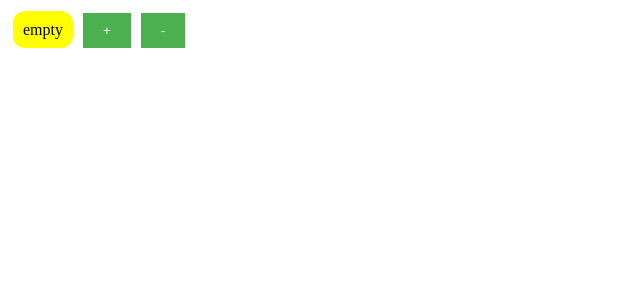
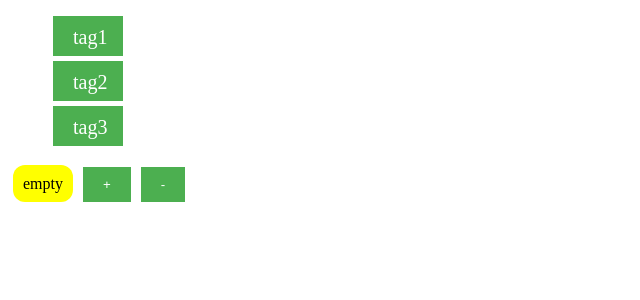
Before and after one commit to AnnAntonova2310/Basket, a React (Create React App) app: page / in a window 1280 px wide. Shown: the top 300 px of the page, without its empty margins (0-640 px from the left). Built offline with nearby package versions, Linux system fonts and the light colour scheme.

Commit message:
Rendering a list from an array

```diff
--- a/src/Components/counter.tsx
+++ b/src/Components/counter.tsx
@@ -1,7 +1,8 @@
 import React, {useState} from 'react';
 
 const Counter = () => {
-    const [count, setCount]=useState(0)
+    const [count, setCount] = useState(0)
+    const [tag, setTags] = useState(['tag1', 'tag2', 'tag3'])
     const formatCount = () => {
         return count === 0 ? 'empty' : count
     }
@@ -11,18 +12,30 @@ const Counter = () => {
         return classes
     }
     const handlerIncrement = () => {
-        setCount((prevState)=>prevState+1)
+        setCount((prevState) => prevState + 1)
         console.log(count)
     }
     const handlerDecrement = () => {
-        setCount((prevState)=>prevState-1)
+        setCount((prevState) => prevState - 1)
         console.log(count)
+    }
+    const handlerTagChange = () => {
+        setTags(['tag4', 'tag5'])
     }
     return (
         <>
+            <ul>{
+                tag.map(tag => (
+                    <li
+                        className={'btn bg-green m-2 tag' }
+                        key={tag}
+                        onClick={handlerTagChange}
+                    >{tag}</li>))
+            }
+            </ul>
             <span className={getBadgeClasses()}>{formatCount()}</span>
-            <button className={'btn bg-primary m-2 btn-hover'} onClick={handlerIncrement}>+</button>
-            <button className={'btn bg-primary m-2 btn-hover'} onClick={handlerDecrement}>-</button>
+            <button className={'btn bg-green m-2 btn:hover'} onClick={handlerIncrement}>+</button>
+            <button className={'btn bg-green m-2 btn:hover'} onClick={handlerDecrement}>-</button>
         </>
     );
 };
--- a/src/index.css
+++ b/src/index.css
@@ -9,8 +9,6 @@
 .btn {
     border: none;
     padding: 10px 20px;
-
-
 }
 
 .btn:hover {
@@ -18,12 +16,9 @@
     transition-duration: 0.4s;
 }
 
-.bg-primary {
+.bg-green {
     background-color: #4CAF50;
     color: white;
-
-
-
 }
 
 .bg-warning {
@@ -44,3 +39,10 @@
 .m-2 {
     margin: 5px;
 }
+
+.tag {
+    font-size: 20px;
+    display: block;
+    width: 30px;
+    height: 20px;
+}
```
